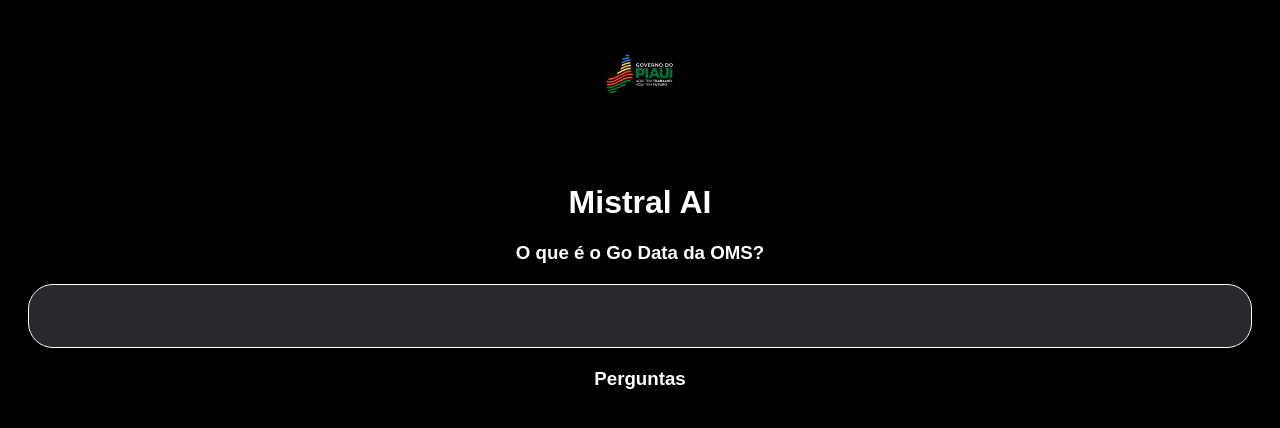
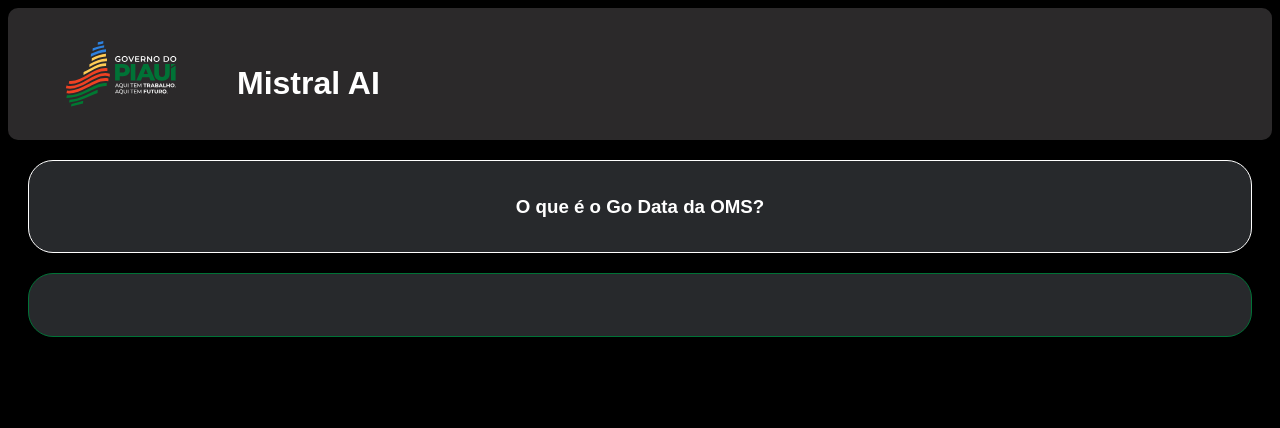
Before and after one commit to Felipex99/Chatbot, a website built with Vite: page index.html in a window 1280 px wide. Built offline with nearby package versions, Linux system fonts and the light colour scheme; what ollama would draw is missing.

Commit message:
Criando o Header

```diff
--- a/index.css
+++ b/index.css
@@ -1,19 +1,42 @@
 body {
-    font-family: Arial, Helvetica, sans-serif;
+    font-family: Montserrat,Arial, Helvetica, sans-serif;
     background: #000000;
-    color: white;
+    color:  white !important;
     text-align: center;
 }
+h1 {
+    margin-top: 40px;
+}
+header{
+    background: #2B292A;
+    display: flex;
+    flex-direction: row;
+    align-items: center;
+    justify-content: flex-start;
+    margin-top: 0px;
+    margin-left: 0px;
+    border-radius: 10px;
+}
+
 .resposta {
     font-family: Arial,Arial, Helvetica, sans-serif;
     background: #27292c;
     color: white;
     text-align: center;
     margin: 20px;
-    padding:20px;
+    padding: 20px;
+    border:1.7px solid;
+    border-radius: 25px;
+    border-color:#007236;
+}
+
+.pergunta {
+    font-family: Arial,Arial, Helvetica, sans-serif;
+    background: #27292c;
+    color: white ;
+    text-align: center;
+    margin: 20px;
+    padding:1rem;
     border:1px solid;
     border-radius: 25px;
 }
-h1 {
-    margin-top: 40px;
-}
--- a/index.html
+++ b/index.html
@@ -7,18 +7,16 @@
     </head>
     <body>
         <header>
-            <img src="src/assets/Logo sesapi.svg" style = "scale: 30%;">
+            <img src="src/assets/Logo sesapi.svg" style = "scale: 50%;">
             <h1>Mistral AI</h1>
         </header>
 
-
-        <h3 id = "pergunta"></h3>
+        <div class = "pergunta">
+            <h3 id = "pergunta"></h3>
+        </div>
 
         <div class = "resposta">
             <h4 id = "resposta"></h2>
         </div>
-        <footer>
-            <h3>Perguntas</h3>
-        </footer>
     </body>
 </html>
```
